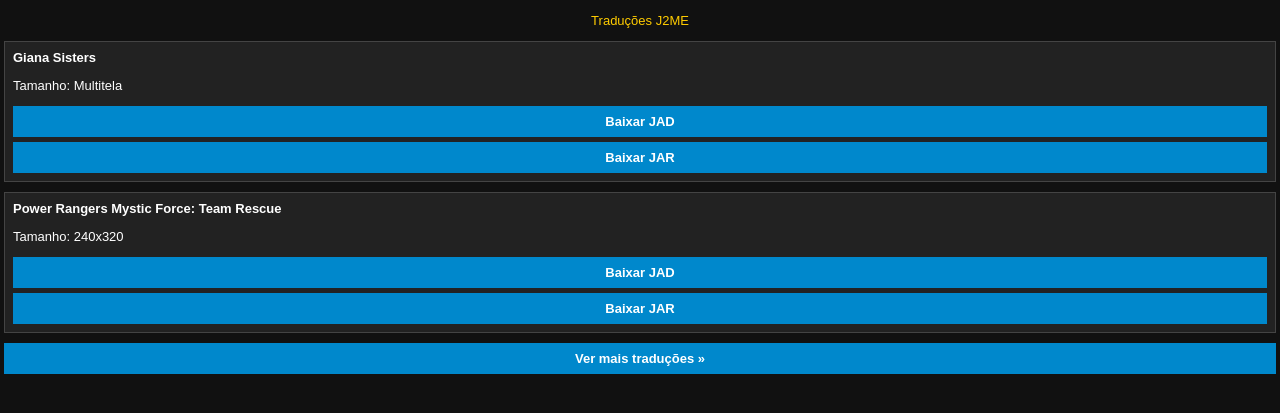
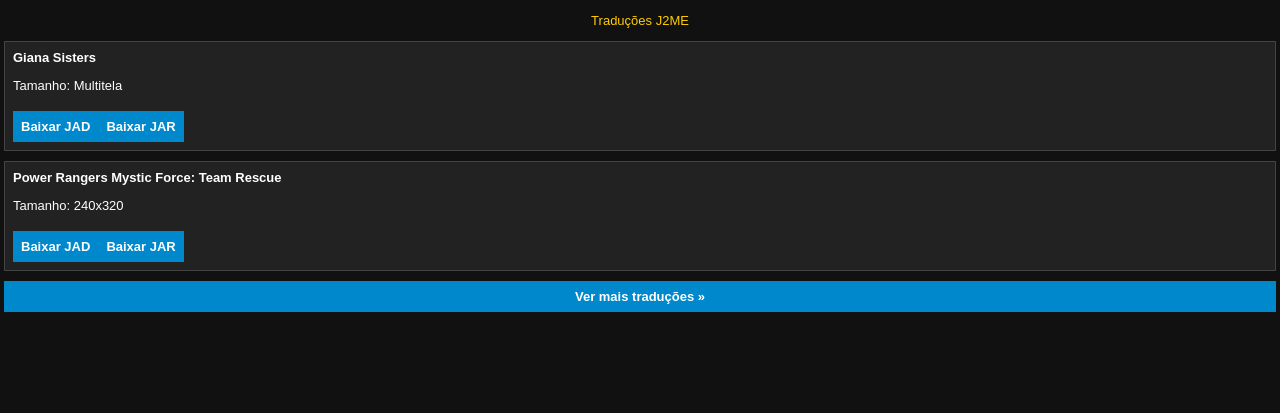
Before and after one commit to lucmsilva651/j2me, a plain HTML site: page index.html in a window 1280 px wide. Shown: the part 47-460 px from the top of the page. Drawn offline with Linux system fonts and the light colour scheme.

Commit message:
Refactor HTML structure and enhance CSS for layout consistency

```diff
--- a/index.html
+++ b/index.html
@@ -1,10 +1,10 @@
-<!DOCTYPE html>
+<!doctype html>
 <html>
   <head>
-    <meta charset="utf-8">
+    <meta charset="utf-8" />
     <title>Traduções | Lucas Gabriel (lucmsilva)</title>
-    <link rel="stylesheet" href="style.css">
-    <meta name="viewport" content="width=device-width, initial-scale=1.0">
+    <link rel="stylesheet" href="style.css" />
+    <meta name="viewport" content="width=device-width, initial-scale=1.0" />
   </head>
   <body>
     <h1>Lucas Gabriel (lucmsilva)</h1>
@@ -12,14 +12,18 @@
     <div class="jogo-box">
       <strong>Giana Sisters</strong>
       <p>Tamanho: Multitela</p>
+      <div class="baixar-row">
         <a href="/jogos/jad/gs.jad" class="btn">Baixar JAD</a>
         <a href="/jogos/jar/GianaSisters_PT-BR_lucmsilva.jar" class="btn">Baixar JAR</a>
+      </div>
     </div>
     <div class="jogo-box">
       <strong>Power Rangers Mystic Force: Team Rescue</strong>
       <p>Tamanho: 240x320</p>
+      <div class="baixar-row">
         <a href="/jogos/jad/prmftr.jad" class="btn">Baixar JAD</a>
         <a href="/jogos/jar/PRMFTR_BR_v2_lucmsilva_fix.jar" class="btn">Baixar JAR</a>
+      </div>
     </div>
     <a href="mpg.html" class="btn">Ver mais traduções »</a>
   </body>
--- a/style.css
+++ b/style.css
@@ -25,6 +25,18 @@
   margin-bottom: 10px;
 }
 
+.baixar-row {
+  display: -webkit-box;
+  display: -webkit-flex;
+  display: -ms-flexbox;
+  display: flex;
+  -webkit-box-orient: horizontal;
+  -webkit-box-direction: normal;
+  -webkit-flex-direction: row;
+  -ms-flex-direction: row;
+  flex-direction: row;
+}
+
 .btn {
   display: block;
   background-color: #0088cc;
```
Lines whose indentation alone changed are shown as unchanged.
